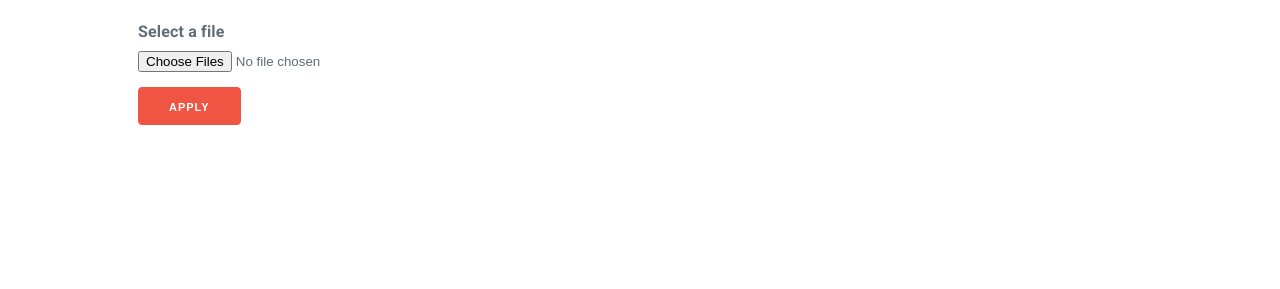
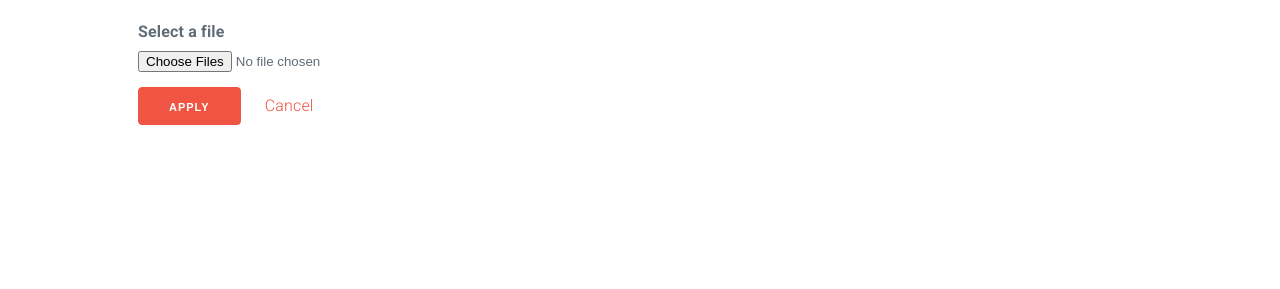
Before and after one commit to FMAtItGlee/itGlee, a Jekyll site: the page built from apply.markdown, in a window 1280 px wide and 900 px high, scrolled down 351 px. Shown: the part 164-453 px from the top of the window. Built offline with Jekyll 4.4.1, drawn with Linux system fonts in a browser that asks for light colours.

Commit message:
Added a cancel link and the possibility of uploading a pdf file

```diff
--- a/_includes/apply_form.html
+++ b/_includes/apply_form.html
@@ -18,12 +18,13 @@
                             name="Description" id="form-description" rows="5" cols="50"></textarea></div>
                     <div class="col2"><label for="form-file">Select a file</label><input type="file" name="Files"
                             id="form-file"
-                            accept=".docx,.doc,application/msword, application/vnd.openxmlformats-officedocument.wordprocessingml.document"
+                            accept=".pdf,.docx,.doc,application/msword, application/vnd.openxmlformats-officedocument.wordprocessingml.document"
                             multiple>
                     </div>
                 </div>
             </div>
             <button type="submit">Apply</button>
+            <a href="javascript:history.back()" style="margin-left: 20px;">Cancel</a>
         </form>
     </div>
 </div>
```
Also changed, not shown: Gemfile.lock.
